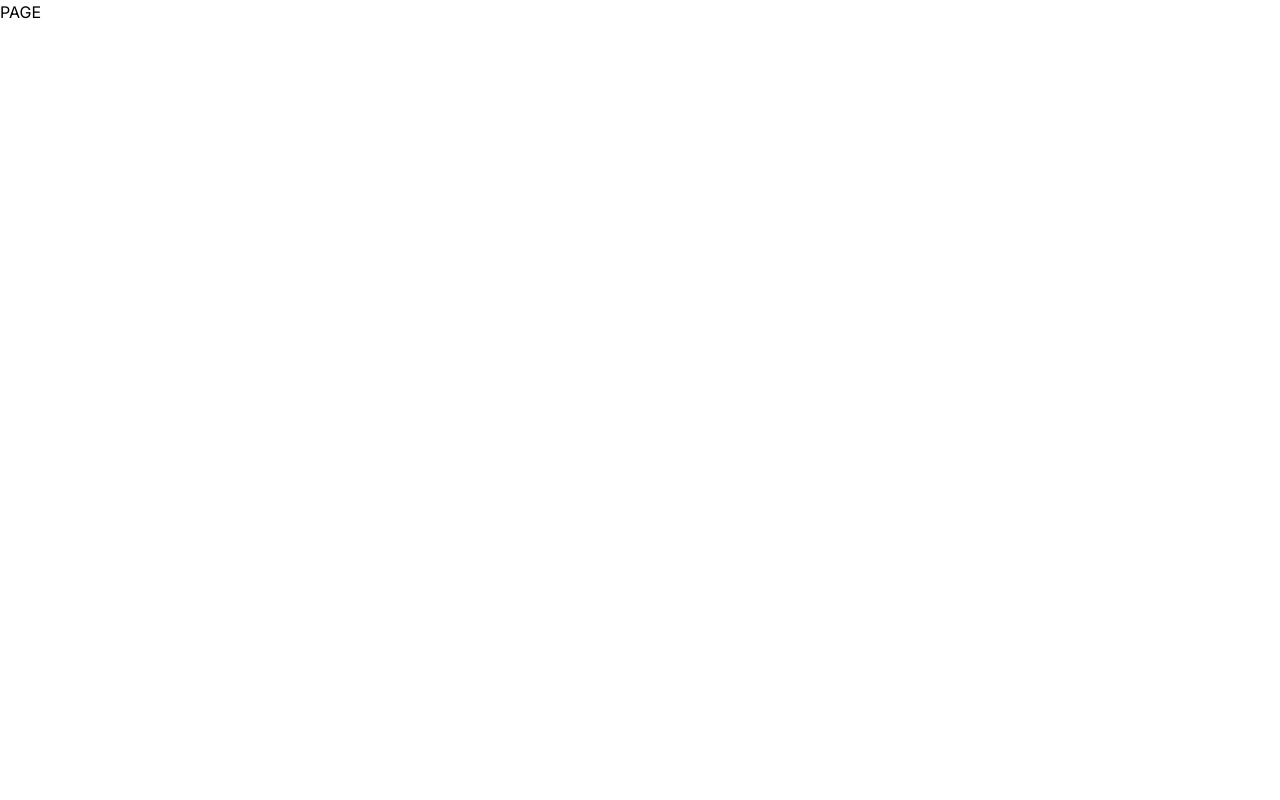
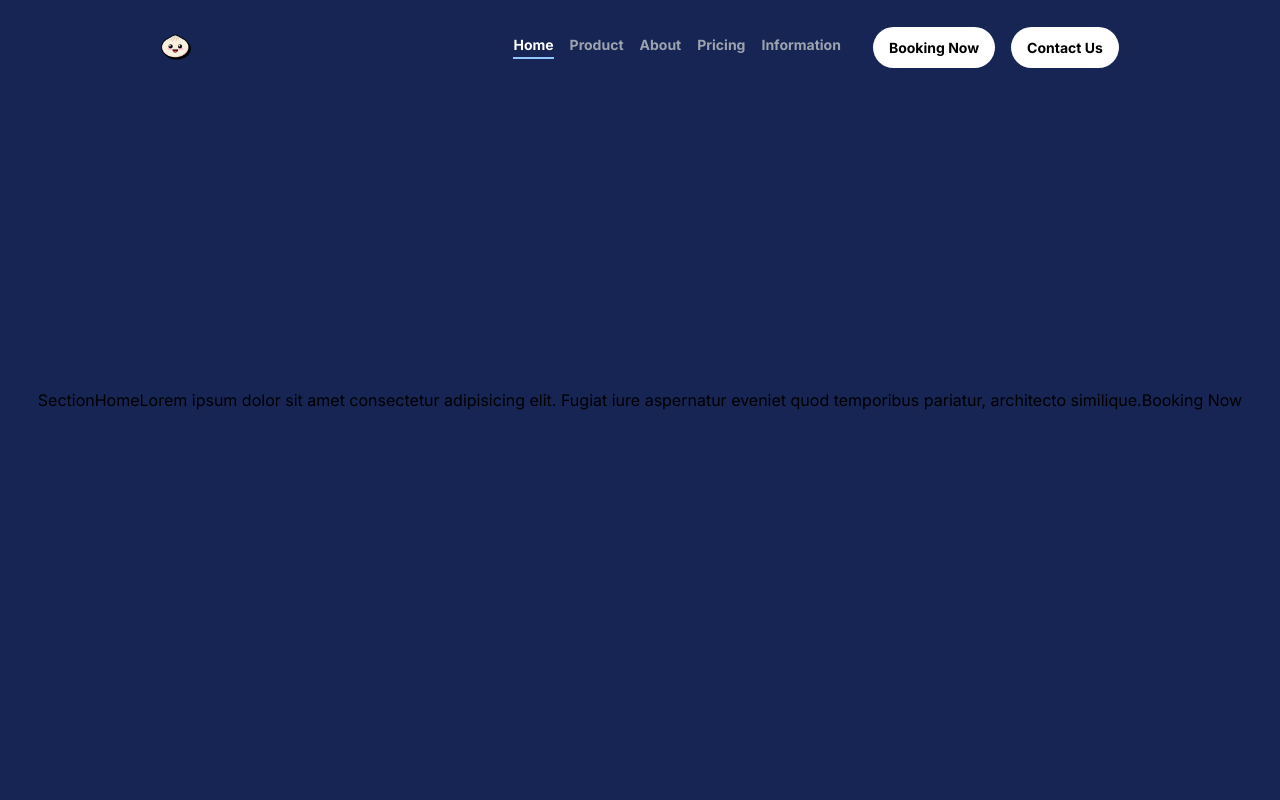
Before and after one commit to soerjo/next-buana-bahari-samudera, a Next.js app: page / in a window 1280 px wide. Shown: the top 800 px of the page. Built offline with nearby package versions, Linux system fonts and the light colour scheme.

Commit message:
[update] - add navigation bar and add basic all section

```diff
--- a/src/app/globals.css
+++ b/src/app/globals.css
@@ -1,9 +1,6 @@
 @tailwind base;
 @tailwind components;
 @tailwind utilities;
-
-@import url("https://fonts.googleapis.com/css2?family=Orbitron:wght@400;500;600;700;800;900&display=swap");
-@import url("https://fonts.googleapis.com/css2?family=Rajdhani:wght@300;400;500;600;700&display=swap");
 
 @layer base {
   html {
@@ -41,4 +38,10 @@
   .section {
     @apply py-8 lg:py-24 lg:h-screen flex items-center;
   }
+  .link {
+    @apply font-bold  text-gray-400  text-sm;
+  }
+  .active-link {
+    @apply border-b-2 border-b-blue-300 text-white;
+  }
 }
--- a/src/app/page.tsx
+++ b/src/app/page.tsx
@@ -1,9 +1,20 @@
 import React from "react";
+import NavbarComp from "@/components/Navbar";
+import SectionHome from "@/components/SectionsHome";
+import SectionProduct from "@/components/SectionProduct";
+import SectionAbout from "@/components/SectionAbout";
+import SectionPricing from "@/components/SectionPricing";
+import SectionInformation from "@/components/SectionInformation";
 
 export default function Home() {
   return (
     <main className="bg-site bg-no-repeat bg-cover overflow-hidden">
-      <h1>PAGE</h1>
+      <NavbarComp />
+      <SectionHome />
+      <SectionProduct />
+      <SectionAbout />
+      <SectionPricing />
+      <SectionInformation />
     </main>
   );
 };
--- /dev/null
+++ b/src/components/Navbar/data.json
@@ -0,0 +1,42 @@
+{
+    "logosrc": "/icon/logo-company.png",
+    "links": [
+        {
+            "name": "Home",
+            "link": "#home",
+            "iconsrc": ""
+        },
+        {
+            "name": "Product",
+            "link": "#product",
+            "iconsrc": ""
+        },
+        {
+            "name": "About",
+            "link": "#about",
+            "iconsrc": ""
+        },
+        {
+            "name": "Pricing",
+            "link": "#pricing",
+            "iconsrc": ""
+        },
+        {
+            "name": "Information",
+            "link": "#information",
+            "iconsrc": ""
+        }
+    ],
+    "buttons": [
+        {
+            "name": "Booking Now",
+            "link": "https://api.whatsapp.com/send?phone=+6289693919042&text=aku+ingin+membuat+sebuah+permintaan.%0D%0Aya+itu+adalah+sebuah+pemahaman+dari+kamu%2C+iya+kamu...",
+            "iconsrc": ""
+        },
+        {
+            "name": "Contact Us",
+            "link": "https://api.whatsapp.com/send?phone=+6289693919042&text=aku+ingin+membuat+sebuah+permintaan.%0D%0Aya+itu+adalah+sebuah+pemahaman+dari+kamu%2C+iya+kamu...",
+            "iconsrc": ""
+        }
+    ]
+}
--- /dev/null
+++ b/src/components/Navbar/index.tsx
@@ -0,0 +1,59 @@
+import React from 'react'
+
+import Link from 'next/link'
+import Image from 'next/image'
+
+import jsondata from "./data.json"
+
+export type LinksTypes = {
+    name: string,
+    link: string,
+    iconsrc: string,
+}
+
+export interface JsonNavbarComp {
+    logosrc: string,
+    links: LinksTypes[],
+    buttons: LinksTypes[]
+}
+
+const NavbarComp: React.FC = () => {
+    const jsonNavbarComp: JsonNavbarComp = jsondata || {} as JsonNavbarComp
+
+    return (
+        <nav className='fixed top-0 w-full flex justify-around items-center py-8'>
+            <Link href={jsonNavbarComp.links[0].link}>
+                <Image src={jsonNavbarComp.logosrc} alt={'company logo'} width={30} height={30} />
+            </Link>
+            <div className='flex gap-8'>
+                <ul className='flex gap-4'>
+                    {
+                        // LIST OF LINKS...
+                        jsonNavbarComp?.links && jsonNavbarComp?.links.map((link, index) => {
+                            return (
+                                <li key={index} className={index === 0 ? 'link active-link' : 'link'}>
+                                    <Link href={link.link}>{link.name}</Link>
+                                </li>
+                            )
+                        })
+                    }
+                </ul>
+                <ul className='flex gap-4'>
+                    {
+                        // LIST OF BUTTONS...
+                        jsonNavbarComp?.buttons && jsonNavbarComp?.buttons.map((link, index) => {
+                            return (
+                                <li key={index}>
+                                    <Link href={link.link} target='_blank' className='bg-white py-3 px-4 rounded-full text-black font-bold text-sm' >{link.name}</Link>
+                                </li>
+                            )
+                        })
+                    }
+
+                </ul>
+            </div>
+        </nav>
+    )
+}
+
+export default NavbarComp
--- /dev/null
+++ b/src/components/SectionAbout/index.tsx
@@ -0,0 +1,15 @@
+import React from 'react'
+import SectionComp from '../SectionComp'
+
+const SectionAbout = () => {
+    return (
+        <SectionComp id="about">
+            <div className="bg-blue-950 w-full h-full flex justify-center items-center">
+                <div>SectionAbout</div>
+            </div>
+        </SectionComp>
+
+    )
+}
+
+export default SectionAbout
--- /dev/null
+++ b/src/components/SectionComp/index.tsx
@@ -0,0 +1,17 @@
+import React from "react";
+
+export interface ISectionComp {
+    children: React.ReactNode,
+    id: string
+}
+
+export default function SectionComp({ children, id }: ISectionComp) {
+    return (
+        <section
+            className="min-h-[85vh] lg:h-screen"
+            id={id}
+        >
+            {children}
+        </section>
+    );
+}
--- /dev/null
+++ b/src/components/SectionInformation/index.tsx
@@ -0,0 +1,15 @@
+import React from 'react'
+import SectionComp from '../SectionComp'
+
+const SectionInformation = () => {
+    return (
+        <SectionComp id="information">
+            <div className="bg-blue-950 w-full h-full flex justify-center items-center">
+                <div>SectionInformation</div>
+            </div>
+        </SectionComp>
+
+    )
+}
+
+export default SectionInformation
--- /dev/null
+++ b/src/components/SectionPricing/index.tsx
@@ -0,0 +1,15 @@
+import React from 'react'
+import SectionComp from '../SectionComp'
+
+const SectionPricing = () => {
+    return (
+        <SectionComp id="pricing">
+            <div className="bg-blue-300 w-full h-full flex justify-center items-center">
+                <div>SectionPricing</div>
+            </div>
+        </SectionComp>
+
+    )
+}
+
+export default SectionPricing
--- /dev/null
+++ b/src/components/SectionProduct/index.tsx
@@ -0,0 +1,15 @@
+import React from 'react'
+import SectionComp from '../SectionComp'
+
+const SectionProduct = () => {
+    return (
+        <SectionComp id="product">
+            <div className="bg-blue-300 w-full h-full flex justify-center items-center">
+                <div>SectionProduct</div>
+            </div>
+        </SectionComp>
+
+    )
+}
+
+export default SectionProduct
--- /dev/null
+++ b/src/components/SectionsHome/index.tsx
@@ -0,0 +1,20 @@
+import React from "react";
+import SectionComp from "../SectionComp";
+
+const SectionHome = () => {
+    return (
+        <SectionComp id="home">
+            <div className="bg-blue-950 w-full h-full flex justify-center items-center">
+                <h1>SectionHome</h1>
+                <p>
+                    Lorem ipsum dolor sit amet consectetur adipisicing elit. Fugiat iure
+                    aspernatur eveniet quod temporibus pariatur, architecto similique.
+                </p>
+
+                <button>Booking Now</button>
+            </div>
+        </SectionComp>
+    );
+};
+
+export default SectionHome;
```
Also changed, not shown: public/icon/logo-company.png (added).
